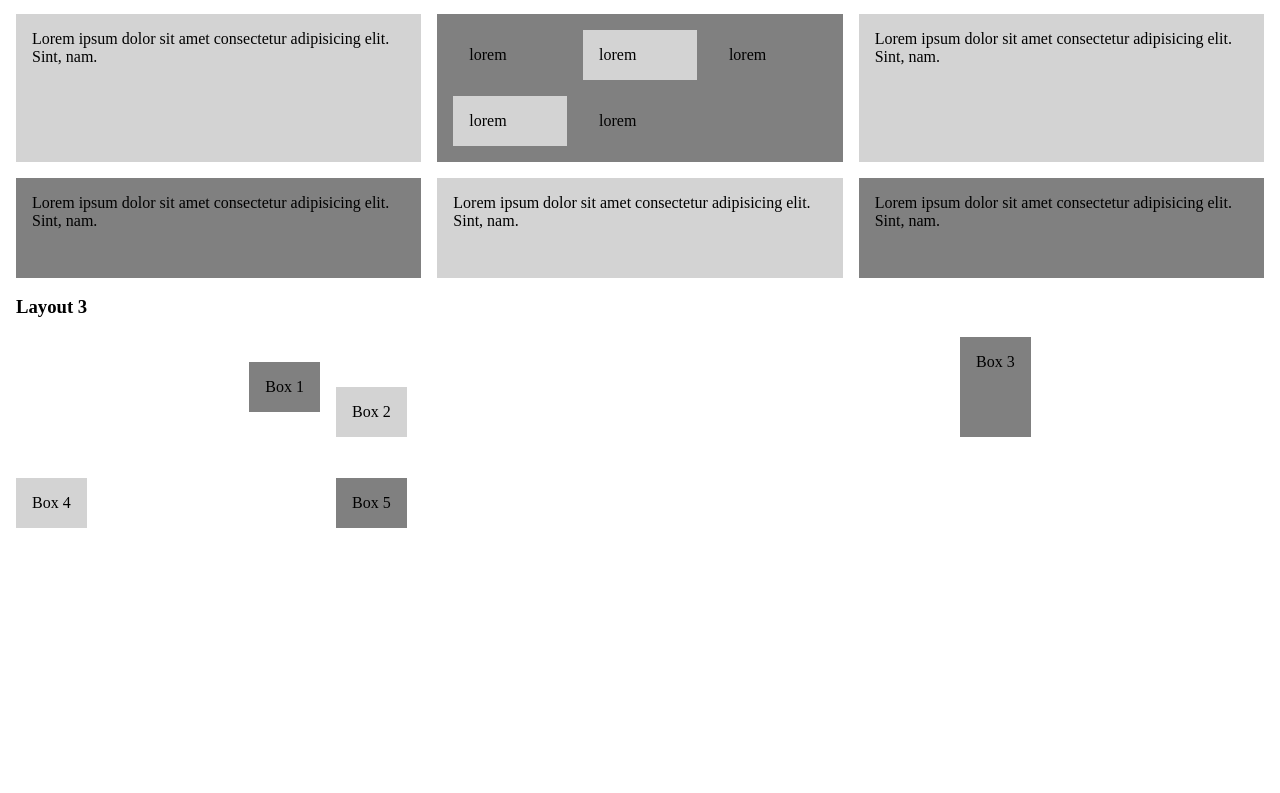
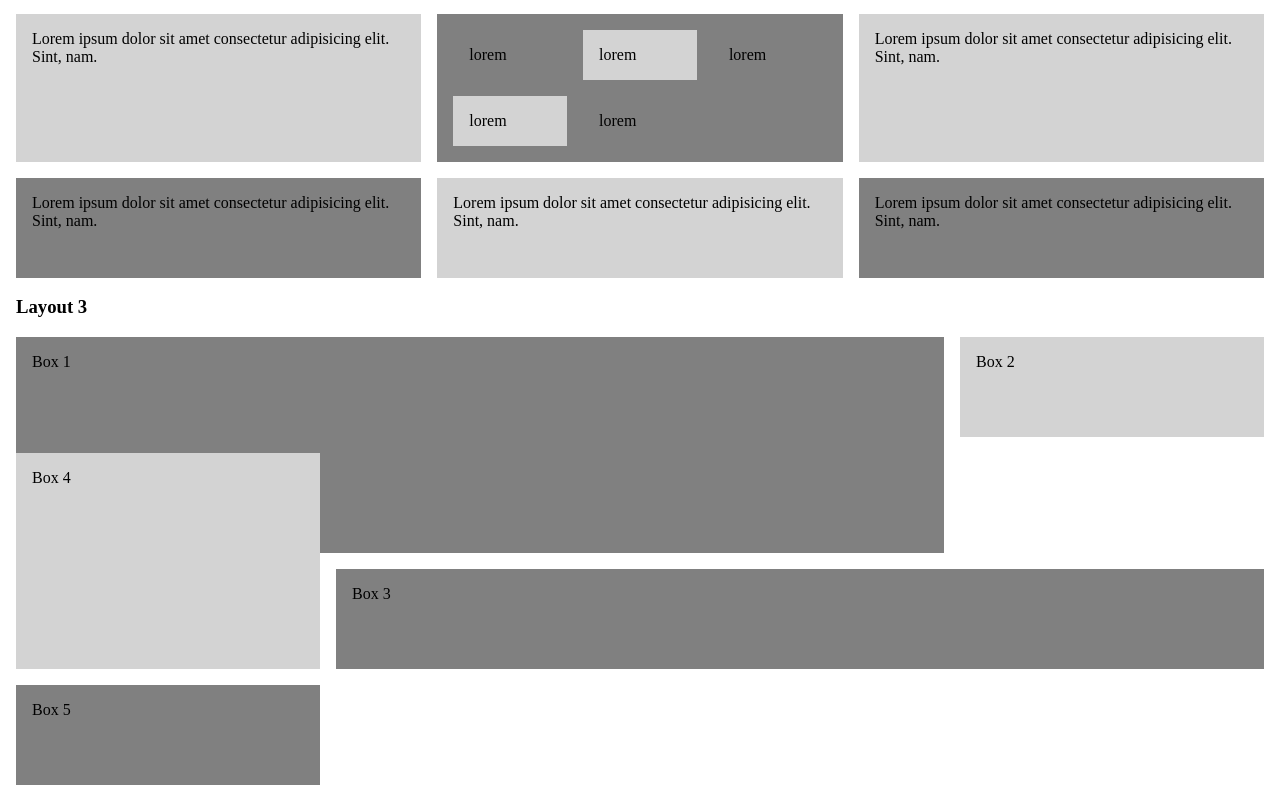
Before and after one commit to niharika293/Css-grid-Layouts, an Angular app: page / in a window 1280 px wide. Shown: the part 698-1491 px from the top of the page. Before the commit the page ends 1259 px from the top, so only its background shows below. Built offline with nearby package versions, Linux system fonts and the light colour scheme.

Commit message:
2D Grids, overlapping!

```diff
--- a/src/app/app.component.scss
+++ b/src/app/app.component.scss
@@ -40,8 +40,8 @@
     grid-template-columns: (1fr 2fr 1fr);
     grid-auto-rows: minmax(100px, auto);
     grid-gap: 1em;
-    justify-items: start; //puts the elements at the start of the grid col. Default = stretch, stretches till the col. end
-    align-items: center;
+    // justify-items: start; //puts the elements at the start of the grid col. Default = stretch, stretches till the col. end
+    // align-items: center;
     div{
         padding: 1em;
         background-color: lightgrey;
@@ -50,11 +50,20 @@
         background-color: grey !important;
     }
     .box1{
-        justify-self: right;
+        // justify-self: right;
+        grid-column: 1/3;
+        grid-row: 1/3;
     }
     .box2{
-        align-self: flex-end;
+        // align-self: flex-end;
+        grid-column: 3;
+        // grid-row: 1/3; Uncommenting will overlap box 2
     }.box3{
-        align-self: stretch;
+        // align-self: stretch;
+        grid-column: 2/4;
+    }
+    .box4{
+        grid-column: 1;
+        grid-row: 2/4;
     }
 }
```
